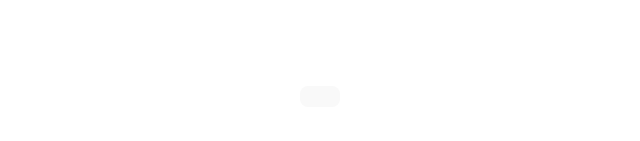
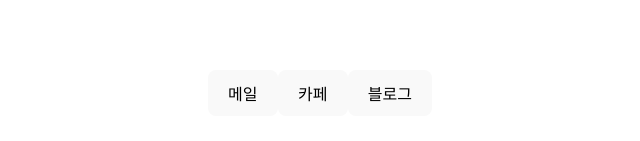
Before and after one commit to rookedsysc/fe-docs, a React (Vite) app in the folder example/react-hello-world/: page / in a window 1280 px wide. Shown: the part 307-448 px from the top of the page, without its empty margins (320-960 px from the left). Built offline with nearby package versions, Linux system fonts and the light colour scheme.

Commit message:
feat(App.tsx): button component에 props 전달

```diff
--- a/example/react-hello-world/src/App.tsx
+++ b/example/react-hello-world/src/App.tsx
@@ -4,7 +4,9 @@
 function App() {
   return (
     <>
-      <Button />
+      <Button text={"메일"} />
+      <Button text={"카페"} />
+      <Button text={"블로그"} />
     </>
   );
 }
```
